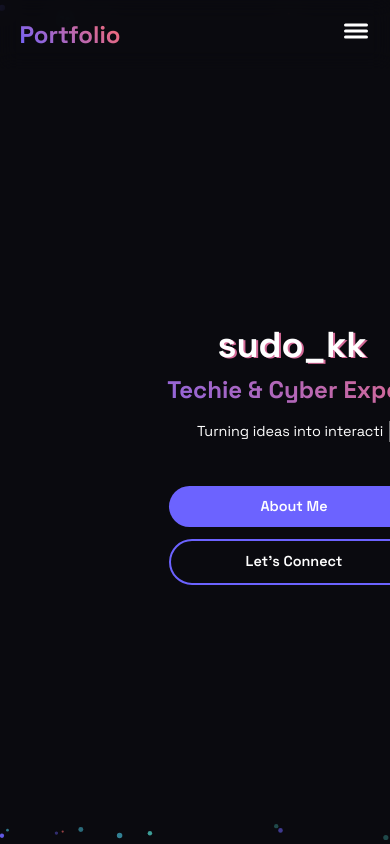
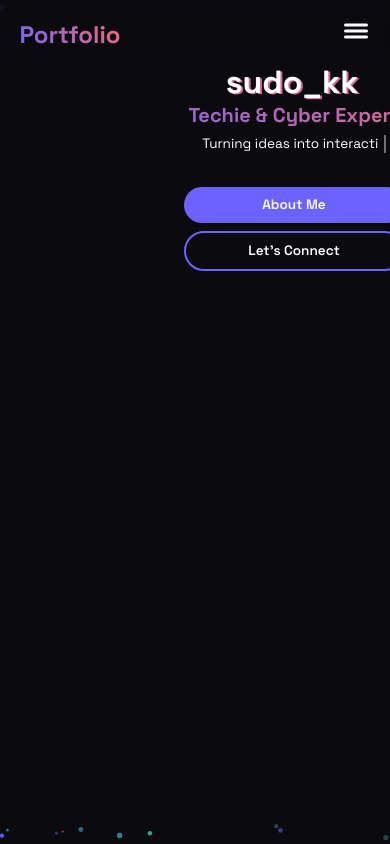
Before and after one commit to sudo-kk/test1010, a React (Vite) app: page / in a window 390 px wide. Shown: the top 844 px of the page. Built offline with nearby package versions, Linux system fonts and the light colour scheme.

Commit message:
Fix: Make mobile layout more compact to fit viewport

```diff
--- a/src/components/Hero.tsx
+++ b/src/components/Hero.tsx
@@ -14,10 +14,10 @@ const HeroSection = styled.section`
     overflow: hidden;
 
     @media (max-width: ${({ theme }) => theme.breakpoints.mobile}) {
-        padding: 2rem 0;
+        padding: 0;
         min-height: 100vh;
-        align-items: center;
-        justify-content: flex-start;
+        height: 100vh;
+        align-items: flex-start;
     }
 `;
 
@@ -33,10 +33,11 @@ const HeroContent = styled(motion.div)`
     padding: 0;
 
     @media (max-width: ${({ theme }) => theme.breakpoints.mobile}) {
-        padding: 0 1rem;
-        margin-top: 0;
-        height: 100vh;
-        justify-content: center;
+        padding: 1rem;
+        height: 100%;
+        justify-content: flex-start;
+        margin: 0;
+        padding-top: 4rem;
     }
 `;
 
@@ -50,9 +51,9 @@ const Title = styled(motion.h1)`
     white-space: nowrap;
 
     @media (max-width: ${({ theme }) => theme.breakpoints.mobile}) {
-        font-size: 2.25rem;
-        line-height: 1.2;
-        margin: 0 0 0.5rem 0;
+        font-size: 2rem;
+        line-height: 1.1;
+        margin: 0 0 0.25rem 0;
         white-space: normal;
     }
 `;
@@ -72,9 +73,9 @@ const Subtitle = styled(motion.h2)`
     white-space: nowrap;
 
     @media (max-width: ${({ theme }) => theme.breakpoints.mobile}) {
-        font-size: 1.5rem;
-        line-height: 1.3;
-        margin: 0 0 0.5rem 0;
+        font-size: 1.25rem;
+        line-height: 1.2;
+        margin: 0 0 0.25rem 0;
         white-space: normal;
     }
 `;
@@ -88,11 +89,11 @@ const TypingText = styled(motion.p)`
     padding: 0;
 
     @media (max-width: ${({ theme }) => theme.breakpoints.mobile}) {
-        font-size: 0.9rem;
-        line-height: 1.4;
-        margin: 0.5rem 0;
-        padding: 0 0.5rem;
-        min-height: 2.8em;
+        font-size: 0.85rem;
+        line-height: 1.3;
+        margin: 0.25rem 0;
+        padding: 0;
+        min-height: 2.6em;
         max-width: 100%;
     }
 `;
@@ -108,9 +109,9 @@ const ButtonContainer = styled(motion.div)`
     @media (max-width: ${({ theme }) => theme.breakpoints.mobile}) {
         flex-direction: column;
         align-items: center;
-        gap: 0.75rem;
-        margin-top: 1rem;
-        padding: 0 1.5rem;
+        gap: 0.5rem;
+        margin-top: 0.75rem;
+        padding: 0 1rem;
     }
 `;
 
@@ -145,9 +146,9 @@ const Button = styled(motion.a)`
 
     @media (max-width: ${({ theme }) => theme.breakpoints.mobile}) {
         width: 100%;
-        max-width: 250px;
-        padding: 0.625rem 1.25rem;
-        font-size: 0.9rem;
+        max-width: 220px;
+        padding: 0.5rem 1rem;
+        font-size: 0.85rem;
         min-width: unset;
     }
 `;
```
